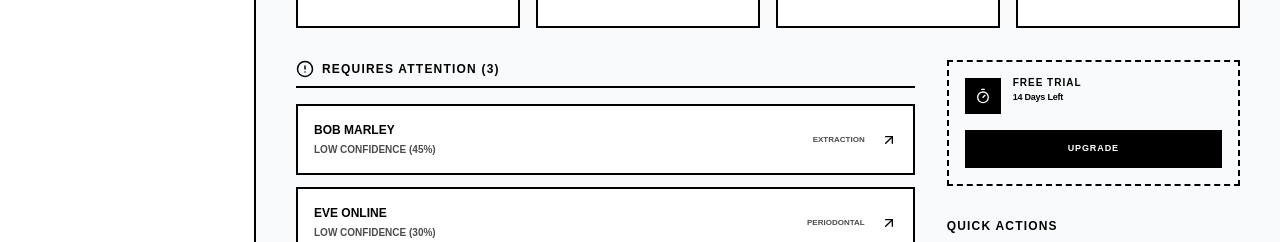
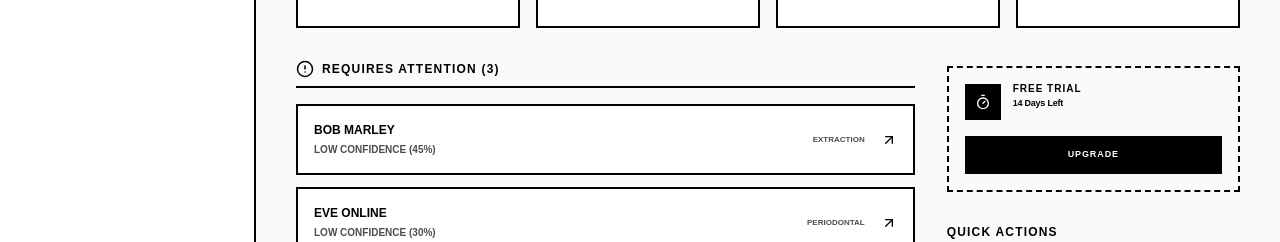
Before and after one commit to anton-g-kulikov/drtalk, a Next.js app: page /dashboard in a window 1280 px wide. Shown: the part 399-641 px from the top of the page. Built offline with nearby package versions, Linux system fonts and the light colour scheme; no server answers; the database is empty.

Commit message:
style: align subscription banner visually with main section header

```diff
--- a/src/app/dashboard/page.tsx
+++ b/src/app/dashboard/page.tsx
@@ -166,7 +166,9 @@ export default function DashboardPage() {
 
           {/* Quick Actions / Side Column */}
           <div className="lg:col-span-4 space-y-8">
-            <SubscriptionBanner />
+            <div className="mt-1.5">
+              <SubscriptionBanner />
+            </div>
             <div className="space-y-4">
               <h3 className="font-bold uppercase text-xs tracking-widest border-b-2 border-black pb-2">Quick Actions</h3>
               <div className="grid grid-cols-1 gap-3">
```
